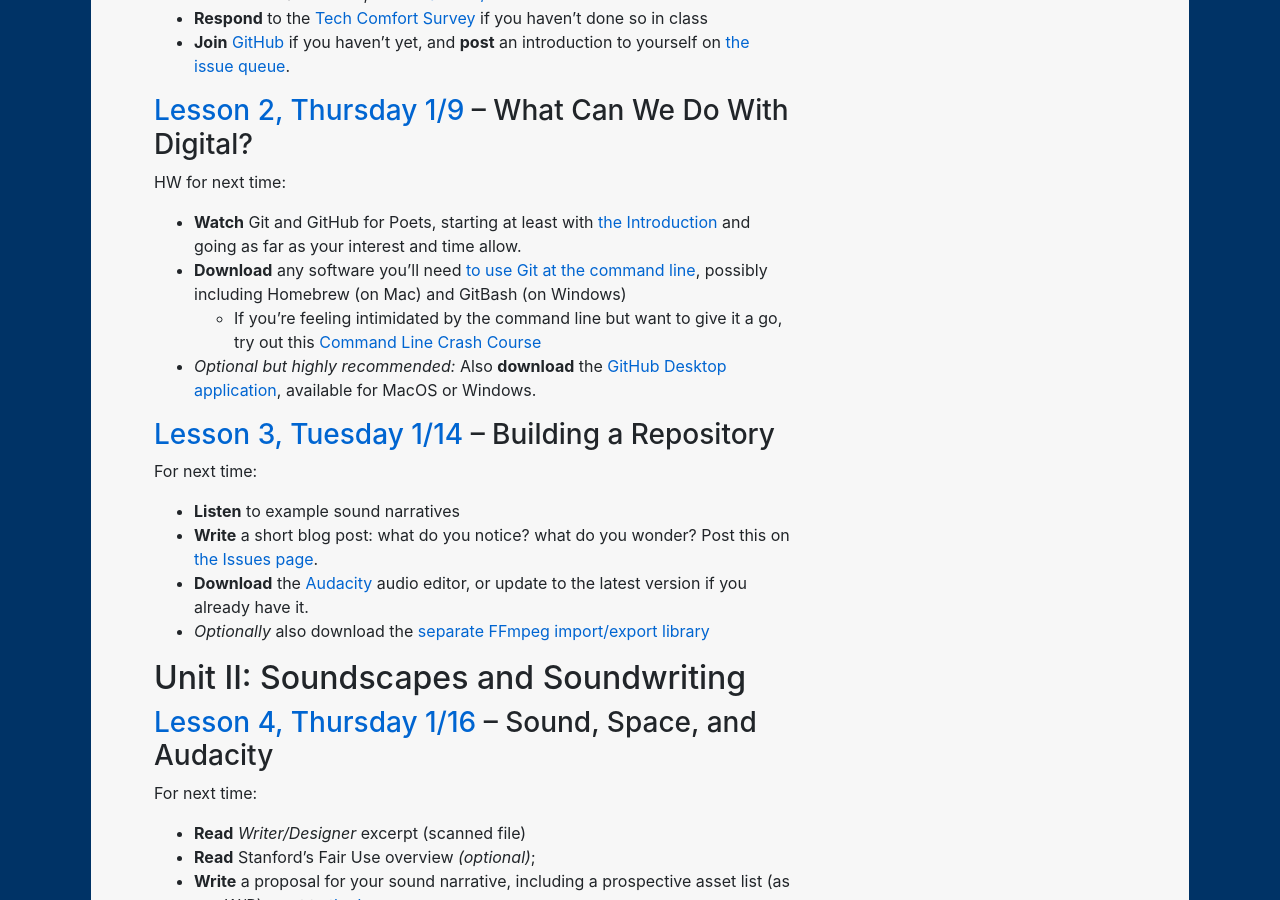
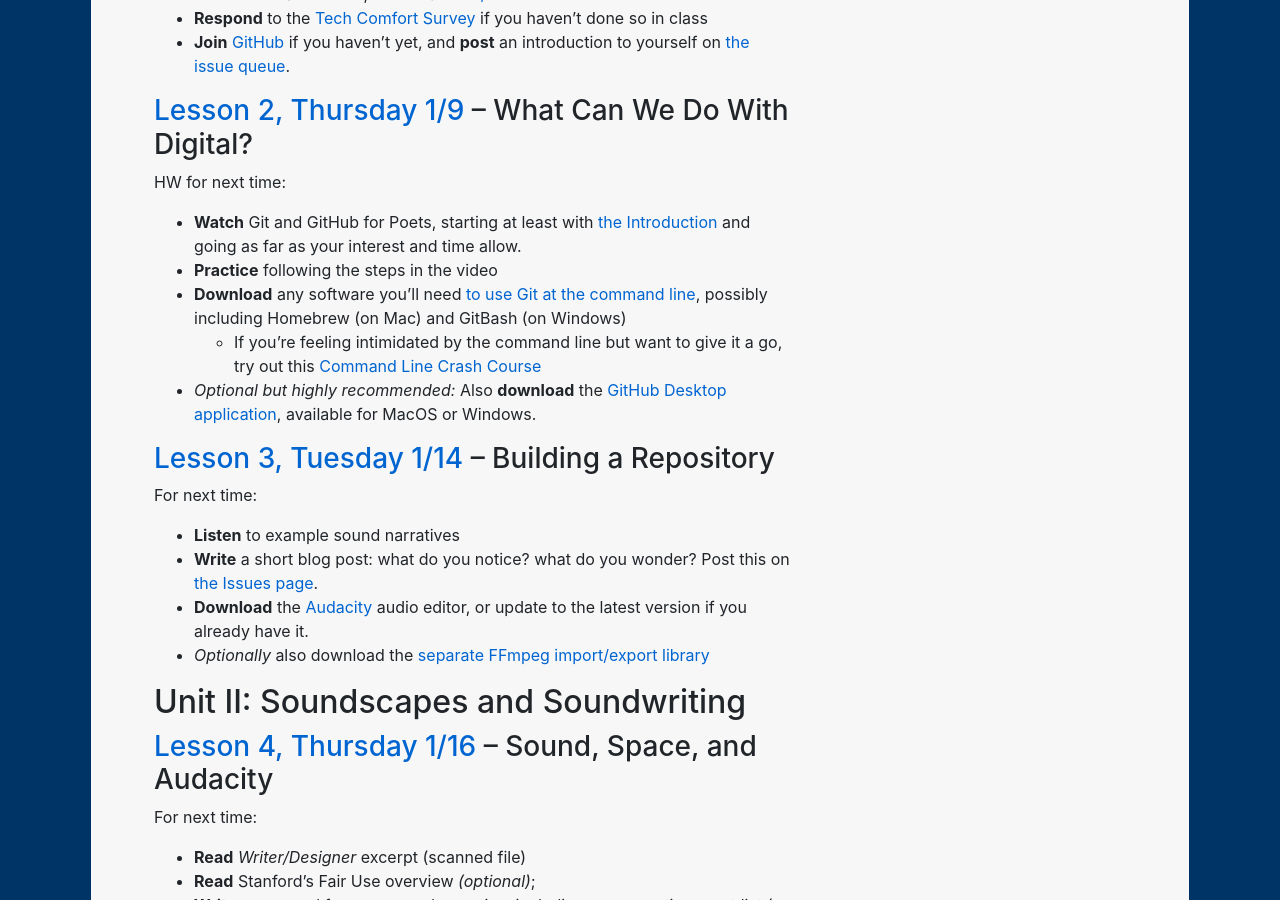
Before and after one commit to benmiller314/cdm2020spring, a Jekyll site: the page built from schedule.md, in a window 1280 px wide and 900 px high, scrolled down 1141 px. Built offline with Jekyll 4.4.1, drawn with Linux system fonts in a browser that asks for light colours; our own code applies the rules of GitHub Pages for plain Markdown files.

Commit message:
note instruction to practice githubbing
because some people will only look at the schedule page

```diff
--- a/schedule.md
+++ b/schedule.md
@@ -44,6 +44,7 @@
 
 * **Watch** Git and GitHub for Poets, starting at least with
 [the Introduction](https://www.youtube.com/watch?v=BCQHnlnPusY&list=PLRqwX-V7Uu6ZF9C0YMKuns9sLDzK6zoiV) and going as far as your interest and time allow.
+* **Practice** following the steps in the video
 * **Download** any software you'll need [to use Git at the command line](https://gist.github.com/derhuerst/1b15ff4652a867391f03), possibly including Homebrew (on Mac) and GitBash (on Windows)
   - If you're feeling intimidated by the command line but want to give it a go, try out this [Command Line Crash Course](https://learnpythonthehardway.org/book/appendixa.html)
 * *Optional but highly recommended:* Also **download** the [GitHub Desktop application](https://desktop.github.com), available for MacOS or Windows.
```
